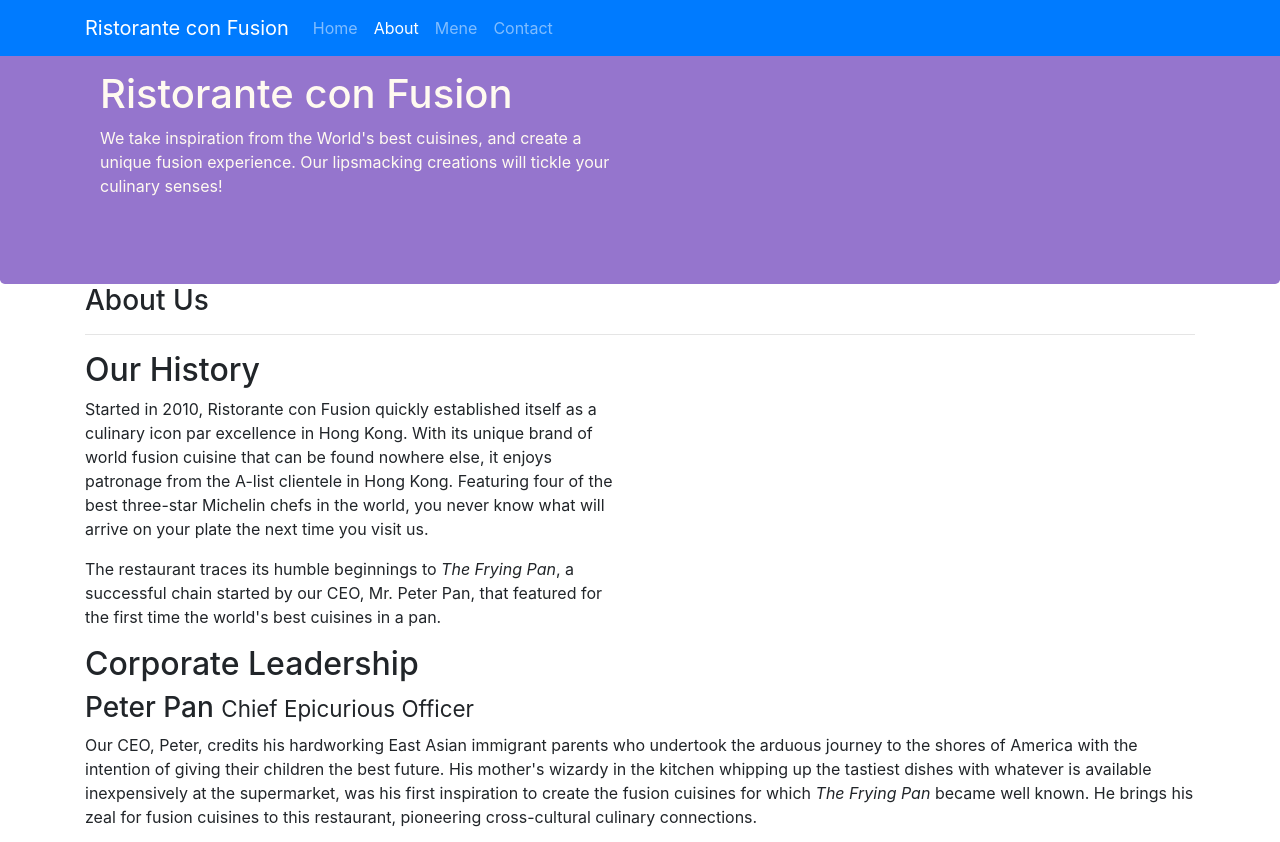
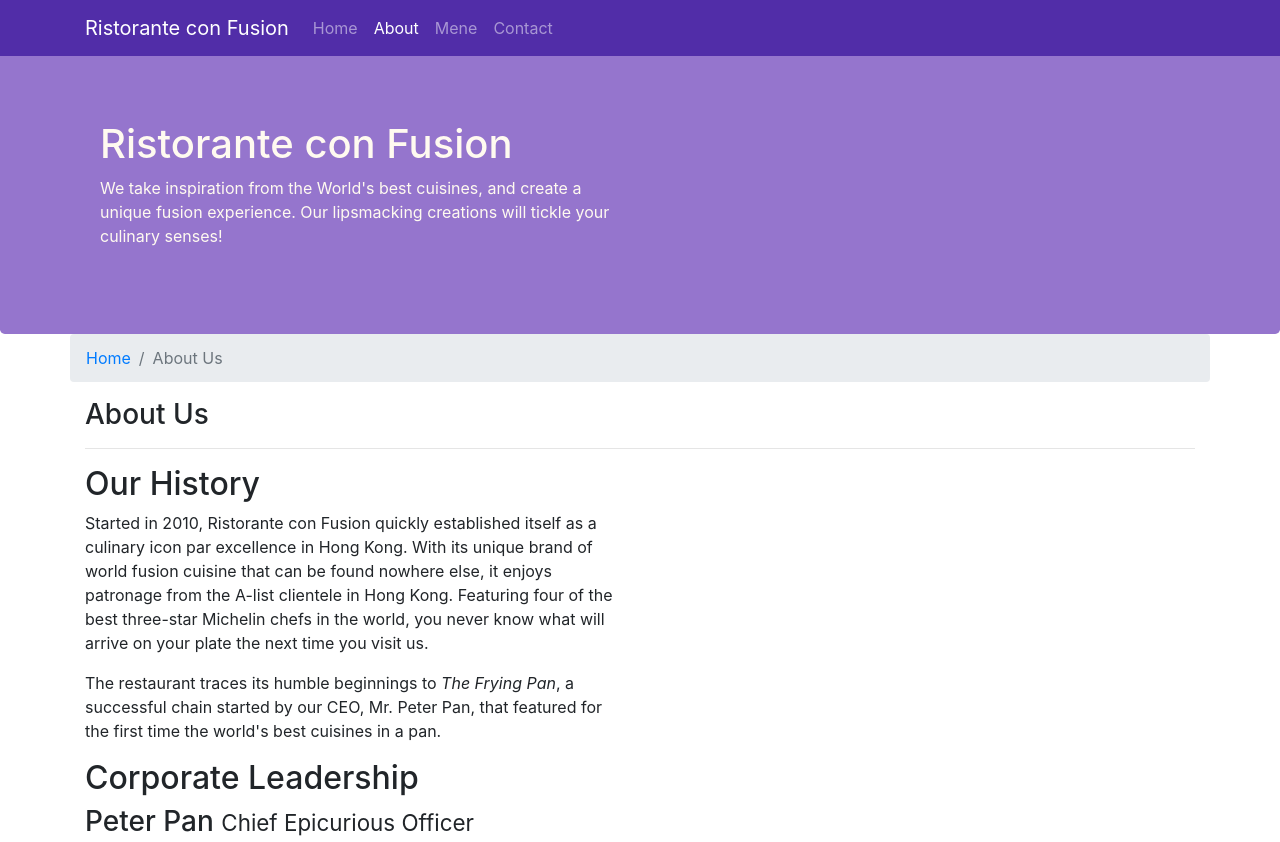
Before and after one commit to minshaf998/bootstrapCourse, a website: page aboutus.html in a window 1280 px wide. Shown: the top 842 px of the page. Drawn offline with nearby package versions, Linux system fonts and the light colour scheme.

Commit message:
breadcrumbs

```diff
--- a/aboutus.html
+++ b/aboutus.html
@@ -17,7 +17,7 @@
 
 <body>
 
-    <nav class="navbar navbar-dark navbar-expand-sm bg-primary fixed-top">
+    <nav class="navbar navbar-dark navbar-expand-sm fixed-top">
         <div class="container">
             <button class="navbar-toggler" type="button" data-toggle="collapse" data-target="#Navbar" aria-controls="navbarSupportedContent" aria-expanded="false" aria-label="Toggle navigation">
                 <span class="navbar-toggler-icon"></span>
@@ -49,8 +49,13 @@
     </header>
 
     <div class="container">
-        <div>
-            <div>
+        <div class="row">
+            <ol class="col-12 breadcrumb">
+                <li class="breadcrumb-item"><a href="./index.html">Home</a></li>
+                <li class="breadcrumb-item active">About Us</li>
+
+            </ol>
+            <div class="col-12">
                 <h3>About Us</h3>
                 <hr>
             </div>
--- a/css/styles.css
+++ b/css/styles.css
@@ -28,3 +28,12 @@
     margin: 0px;
     color: #0f0f0f;
 }
+
+body {
+    padding: 50px 0px 0px 0px;
+    z-index: 0;
+}
+
+.navbar-dark {
+    background-color: #512da8;
+}
```
Also changed, not shown: index.html (+1 -1 lines).
